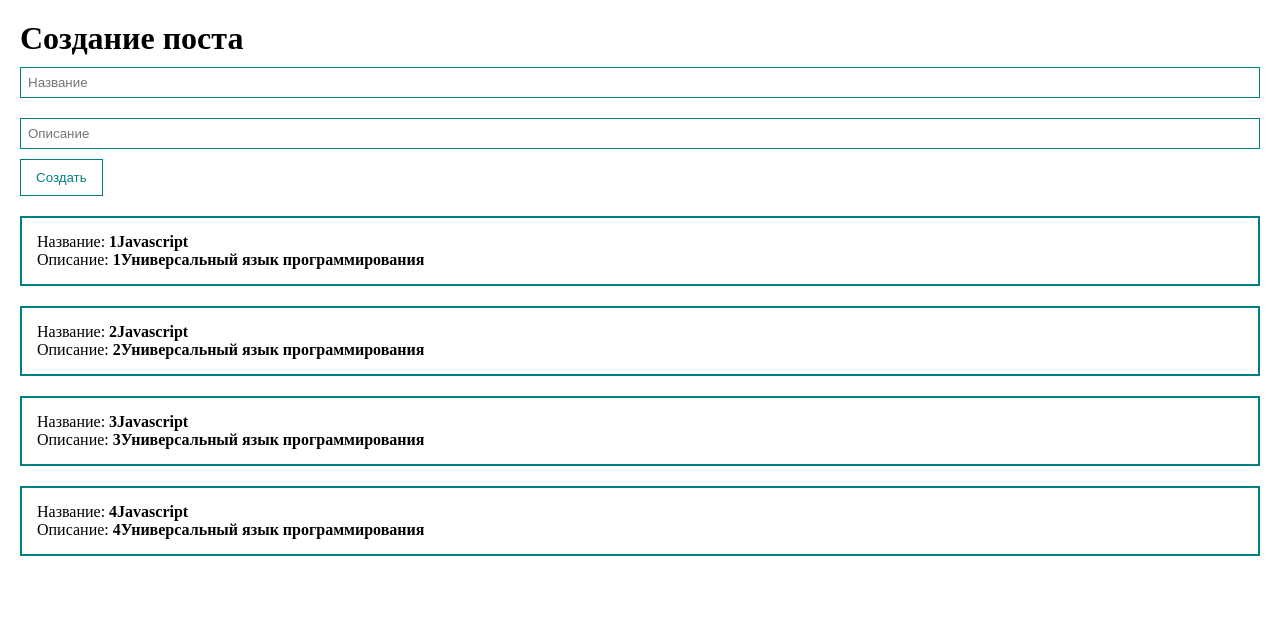
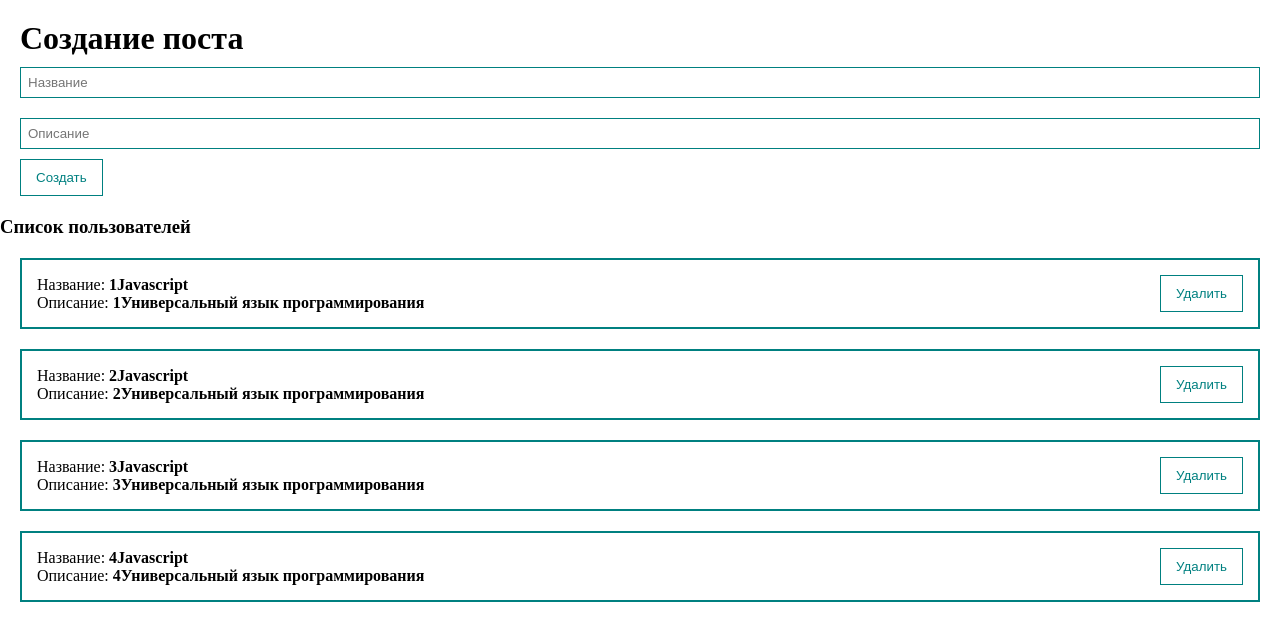
Before and after one commit to ViolettaFilimonova/Vue3, a Vue app: page / in a window 1280 px wide. Shown: the top 640 px of the page. Built offline with nearby package versions, Linux system fonts and the light colour scheme; the HTML template or start-up script is replaced by a standard one.

Commit message:
UI buttons

```diff
--- a/src/Components/PostForm.vue
+++ b/src/Components/PostForm.vue
@@ -4,14 +4,16 @@
       <h1 class="form__title">Создание поста</h1>
       <input v-model="post.title"  class="form__input" type="text" placeholder="Название">
       <input v-model="post.text"  class="form__input" type="text" placeholder="Описание">
-      <button @click="createPost" class="form__button">Создать</button>
+      <my-button @click="createPost" class="form__button">Создать</my-button>
     </form>
   </div>
 </template>
 
 <script>
+import MyButton from "@/Components/UI/MyButton";
 export default {
   name: 'PostForm',
+  components: {MyButton},
   props:{
   },
   data(){
@@ -48,10 +50,6 @@
   border: 1px solid teal;
 }
 .form__button{
-  background-color: inherit;
-  border: 1px solid teal;
-  padding:10px 15px;
-  color: teal;
   align-self: flex-end;
 }
 </style>
--- /dev/null
+++ b/src/Components/PostItem.vue
@@ -0,0 +1,36 @@
+<template>
+  <div class="post">
+    <div>
+      <div>Название: <strong>{{post.title}}</strong></div>
+      <div>Описание: <strong>{{post.text}}</strong></div>
+    </div>
+    <div class="post__btns">
+      <my-button>Удалить</my-button>
+    </div>
+  </div>
+</template>
+
+<script>
+import MyButton from "@/Components/UI/MyButton";
+export default {
+  components: {MyButton},
+  props:{
+    post:{
+      type: Object,
+      required: true,
+    }
+  }
+
+}
+</script>
+
+<style scoped>
+.post{
+  border: 2px solid teal;
+  padding: 15px;
+  margin: 20px;
+  display: flex;
+  align-items: center;
+  justify-content: space-between;
+}
+</style>
--- a/src/Components/PostList.vue
+++ b/src/Components/PostList.vue
@@ -1,13 +1,15 @@
 <template>
-  <div v-for="post in posts" key="post.id" class="post">
-    <div>Название: <strong>{{post.title}}</strong></div>
-    <div>Описание: <strong>{{post.text}}</strong></div>
+  <div>
+    <h3>Список пользователей</h3>
+    <post-item :post="post" v-for="post in posts" key="post.id" class="post"/>
   </div>
 </template>
 
 <script>
+import PostItem from "@/Components/PostItem";
 export default {
   name: 'PostList',
+  components: {PostItem},
   props:{
     posts:{
       type:Array,
@@ -17,9 +19,5 @@
 </script>
 
 <style scoped>
-.post{
-  border: 2px solid teal;
-  padding: 15px;
-  margin: 20px;
-}
+
 </style>
--- /dev/null
+++ b/src/Components/UI/MyButton.vue
@@ -0,0 +1,20 @@
+<template>
+  <button class="btn">
+    <slot></slot>
+  </button>
+</template>
+
+<script>
+export default {
+
+}
+</script>
+
+<style scoped>
+.btn{
+  background-color: inherit;
+  border: 1px solid teal;
+  padding:10px 15px;
+  color: teal;
+}
+</style>
```
